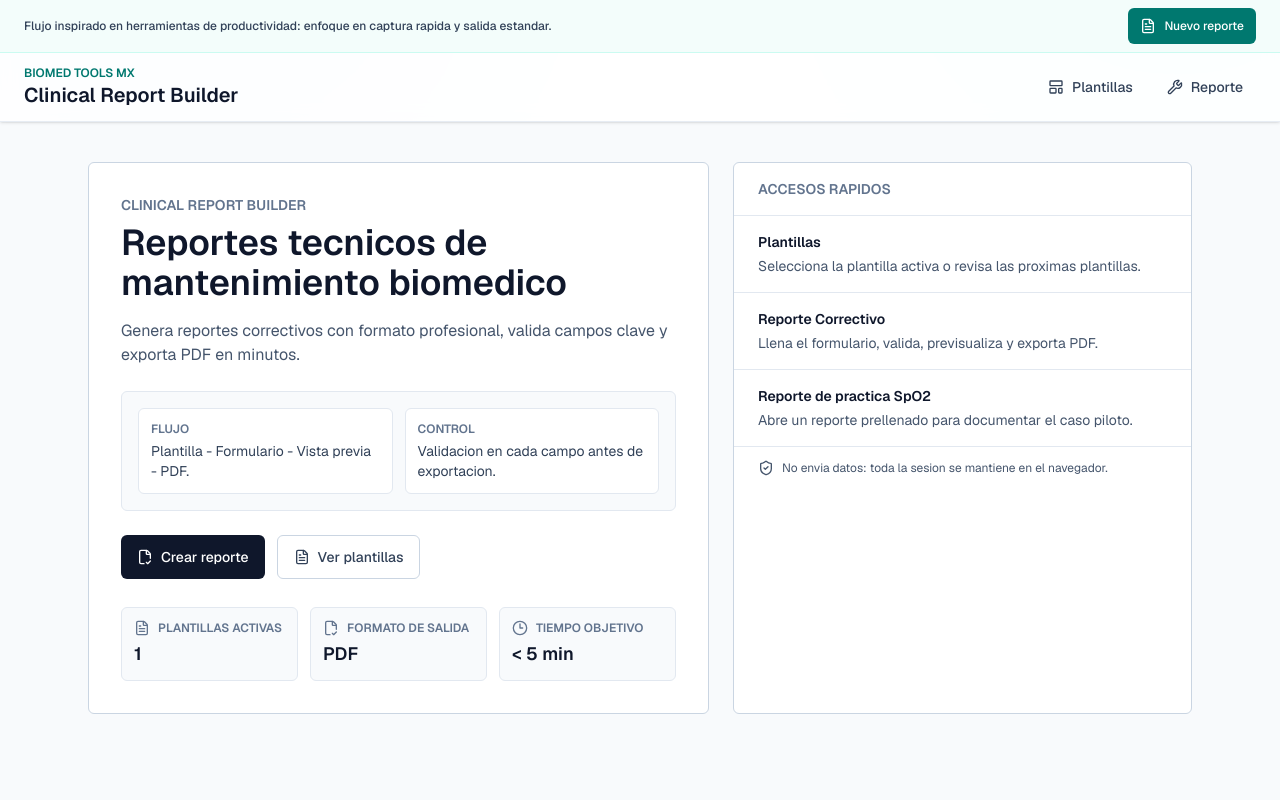
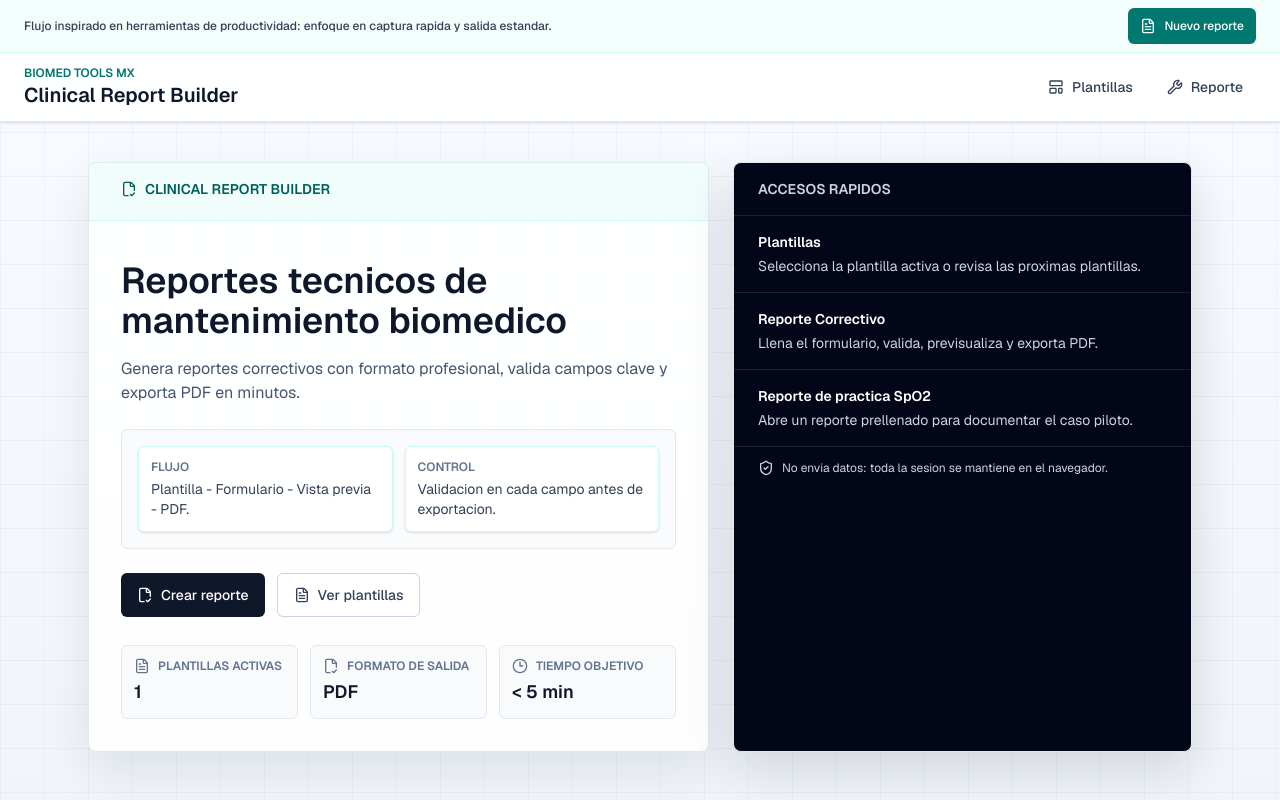
Before and after one commit to sircalch/clinical-report-builder, a Next.js app: page / in a window 1280 px wide. Shown: the top 800 px of the page. Built offline with nearby package versions, Linux system fonts and the light colour scheme; no server answers.

Commit message:
polish report builder visual design

```diff
--- a/app/builder/corrective/page.tsx
+++ b/app/builder/corrective/page.tsx
@@ -133,11 +133,11 @@ export default async function CorrectiveBuilderPage({
   const prefill = buildPrefill(await searchParams);
 
   return (
-    <div className="min-h-screen bg-slate-50">
+    <div className="min-h-screen">
       <main className="mx-auto w-full max-w-7xl px-4 py-10 md:px-6">
-        <header className="mb-8 flex flex-wrap items-start justify-between gap-4">
+        <header className="mb-8 flex flex-wrap items-start justify-between gap-4 rounded-lg border border-slate-200 bg-white/95 p-5 shadow-sm">
           <div>
-            <p className="text-sm font-semibold uppercase tracking-wide text-slate-500">
+            <p className="text-sm font-semibold uppercase tracking-wide text-teal-700">
               Generador
             </p>
             <h1 className="mt-2 text-3xl font-semibold text-slate-900">
@@ -148,7 +148,7 @@ export default async function CorrectiveBuilderPage({
               reporte en PDF.
             </p>
             <div className="mt-4 flex flex-wrap gap-2 text-xs font-medium text-slate-700">
-              <span className="inline-flex items-center gap-1 rounded border border-slate-300 bg-white px-2 py-1">
+              <span className="inline-flex items-center gap-1 rounded border border-teal-200 bg-teal-50 px-2 py-1 text-teal-800">
                 <PenSquare className="h-3.5 w-3.5" aria-hidden="true" />
                 Captura
               </span>
--- a/app/globals.css
+++ b/app/globals.css
@@ -18,10 +18,11 @@
 
 body {
   background:
-    radial-gradient(circle at 14% -16%, #dbeafe 0%, transparent 30%),
-    radial-gradient(circle at 92% -18%, #ccfbf1 0%, transparent 28%),
+    linear-gradient(rgba(15, 118, 110, 0.055) 1px, transparent 1px),
+    linear-gradient(90deg, rgba(15, 118, 110, 0.045) 1px, transparent 1px),
     linear-gradient(180deg, #f8fbff 0%, #f4f7fb 55%, #f1f5f9 100%),
     var(--background);
+  background-size: 44px 44px, 44px 44px, auto, auto;
   color: var(--foreground);
   font-family: var(--font-geist-sans), Arial, Helvetica, sans-serif;
   text-rendering: optimizeLegibility;
--- a/app/page.tsx
+++ b/app/page.tsx
@@ -54,12 +54,16 @@ export default async function Home({ searchParams }: HomeProps) {
   ];
 
   return (
-    <div className="flex min-h-screen flex-col bg-slate-50">
+    <div className="flex min-h-screen flex-col">
       <main className="mx-auto grid w-full max-w-6xl gap-6 px-4 py-10 md:px-6 lg:grid-cols-[1.15fr_0.85fr]">
-        <section className="rounded-md border border-slate-300 bg-white p-8">
-          <p className="text-sm font-semibold uppercase tracking-wide text-slate-500">
-            Clinical Report Builder
-          </p>
+        <section className="overflow-hidden rounded-lg border border-slate-200 bg-white/95 shadow-[0_18px_50px_rgba(15,23,42,0.09)]">
+          <div className="border-b border-teal-100 bg-teal-50 px-6 py-4 md:px-8">
+            <p className="inline-flex items-center gap-2 text-sm font-semibold uppercase tracking-wide text-teal-800">
+              <FileCheck2 className="h-4 w-4" aria-hidden="true" />
+              Clinical Report Builder
+            </p>
+          </div>
+          <div className="p-6 md:p-8">
           <h1 className="mt-2 text-3xl font-semibold text-slate-900 md:text-4xl">
             Reportes tecnicos de mantenimiento biomedico
           </h1>
@@ -67,8 +71,8 @@ export default async function Home({ searchParams }: HomeProps) {
             Genera reportes correctivos con formato profesional, valida campos
             clave y exporta PDF en minutos.
           </p>
-          <section className="mt-6 grid gap-3 rounded-md border border-slate-200 bg-slate-50 p-4 md:grid-cols-2">
-            <article className="rounded-md border border-slate-200 bg-white p-3">
+          <section className="mt-6 grid gap-3 rounded-md border border-slate-200 bg-slate-50/80 p-4 md:grid-cols-2">
+            <article className="rounded-md border border-teal-100 bg-white p-3 shadow-sm">
               <p className="text-xs font-semibold uppercase tracking-wide text-slate-500">
                 Flujo
               </p>
@@ -76,7 +80,7 @@ export default async function Home({ searchParams }: HomeProps) {
                 Plantilla - Formulario - Vista previa - PDF.
               </p>
             </article>
-            <article className="rounded-md border border-slate-200 bg-white p-3">
+            <article className="rounded-md border border-teal-100 bg-white p-3 shadow-sm">
               <p className="text-xs font-semibold uppercase tracking-wide text-slate-500">
                 Control
               </p>
@@ -105,7 +109,7 @@ export default async function Home({ searchParams }: HomeProps) {
             {metrics.map((item) => (
               <article
                 key={item.label}
-                className="rounded-md border border-slate-200 bg-slate-50 p-3"
+                className="rounded-md border border-slate-200 bg-slate-50/90 p-3"
               >
                 <div className="flex items-center gap-2 text-slate-500">
                   <item.icon className="h-4 w-4" aria-hidden="true" />
@@ -119,31 +123,32 @@ export default async function Home({ searchParams }: HomeProps) {
               </article>
             ))}
           </div>
+          </div>
         </section>
 
-        <section className="rounded-md border border-slate-300 bg-white">
-          <header className="border-b border-slate-200 px-6 py-4">
-            <h2 className="text-sm font-semibold uppercase tracking-wide text-slate-500">
+        <section className="overflow-hidden rounded-lg border border-slate-200 bg-slate-950 text-white shadow-[0_18px_50px_rgba(15,23,42,0.14)]">
+          <header className="border-b border-white/10 px-6 py-4">
+            <h2 className="text-sm font-semibold uppercase tracking-wide text-slate-300">
               Accesos rapidos
             </h2>
           </header>
-          <ul className="divide-y divide-slate-200">
+          <ul className="divide-y divide-white/10">
             {quickLinks.map((item) => (
               <li key={item.href}>
                 <Link
                   href={item.href}
-                  className="block px-6 py-4 transition hover:bg-slate-50"
+                  className="block px-6 py-4 transition hover:bg-white/[0.05]"
                 >
-                  <p className="text-sm font-semibold text-slate-900">{item.title}</p>
-                  <p className="mt-1 text-sm text-slate-600">
+                  <p className="text-sm font-semibold text-white">{item.title}</p>
+                  <p className="mt-1 text-sm text-slate-300">
                     {item.description}
                   </p>
                 </Link>
               </li>
             ))}
           </ul>
-          <footer className="border-t border-slate-200 px-6 py-3">
-            <p className="inline-flex items-center gap-2 text-xs text-slate-600">
+          <footer className="border-t border-white/10 px-6 py-3">
+            <p className="inline-flex items-center gap-2 text-xs text-slate-300">
               <ShieldCheck className="h-4 w-4" aria-hidden="true" />
               No envia datos: toda la sesion se mantiene en el navegador.
             </p>
--- a/components/ReportBuilderClient.tsx
+++ b/components/ReportBuilderClient.tsx
@@ -136,8 +136,8 @@ export function ReportBuilderClient({
         helperMessage={helperMessage}
       />
       <div className="space-y-4 lg:sticky lg:top-4 lg:self-start">
-        <section className="rounded-md border border-slate-200 bg-white p-4">
-          <div className="flex items-center gap-2 text-slate-500">
+        <section className="rounded-lg border border-slate-200 bg-white/95 p-4 shadow-sm">
+          <div className="flex items-center gap-2 text-teal-700">
             <Download className="h-4 w-4" aria-hidden="true" />
             <h2 className="text-sm font-semibold uppercase tracking-wide">
               Acciones
--- a/components/ReportPreview.tsx
+++ b/components/ReportPreview.tsx
@@ -32,9 +32,9 @@ export function ReportPreview({ values }: ReportPreviewProps) {
   ];
 
   return (
-    <section className="rounded-md border border-slate-200 bg-white p-6">
+    <section className="rounded-lg border border-slate-200 bg-white/95 p-6 shadow-sm">
       <div className="flex flex-wrap items-center justify-between gap-3">
-        <h2 className="text-sm font-semibold uppercase tracking-wide text-slate-500">
+        <h2 className="text-sm font-semibold uppercase tracking-wide text-teal-700">
           Vista previa
         </h2>
         <StatusBadge status={values.estadoFinal} />
@@ -42,7 +42,7 @@ export function ReportPreview({ values }: ReportPreviewProps) {
 
       <dl className="mt-4 grid gap-3 sm:grid-cols-2">
         {metaFields.map((field) => (
-          <div key={field.label} className="rounded-md border border-slate-200 p-3">
+          <div key={field.label} className="rounded-md border border-slate-200 bg-slate-50/80 p-3">
             <dt className="text-xs font-semibold uppercase tracking-wide text-slate-500">
               {field.label}
             </dt>
@@ -55,7 +55,7 @@ export function ReportPreview({ values }: ReportPreviewProps) {
 
       <div className="mt-4 space-y-3">
         {narrativeFields.map((field) => (
-          <div key={field.label} className="rounded-md border border-slate-200 p-3">
+          <div key={field.label} className="rounded-md border border-slate-200 bg-white p-3">
             <p className="text-xs font-semibold uppercase tracking-wide text-slate-500">
               {field.label}
             </p>
```
Also changed, not shown: components/ReportForm.tsx (+11 -11 lines).
